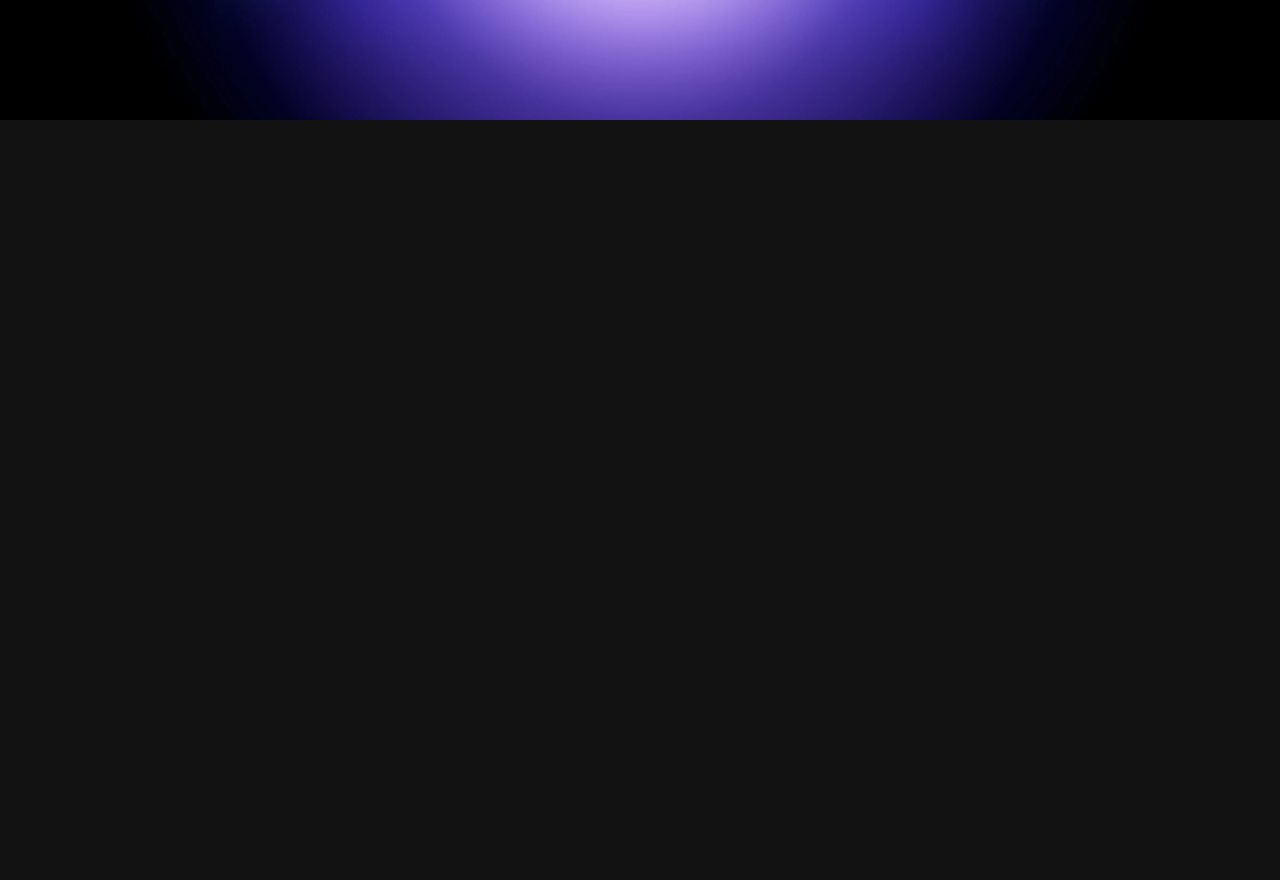
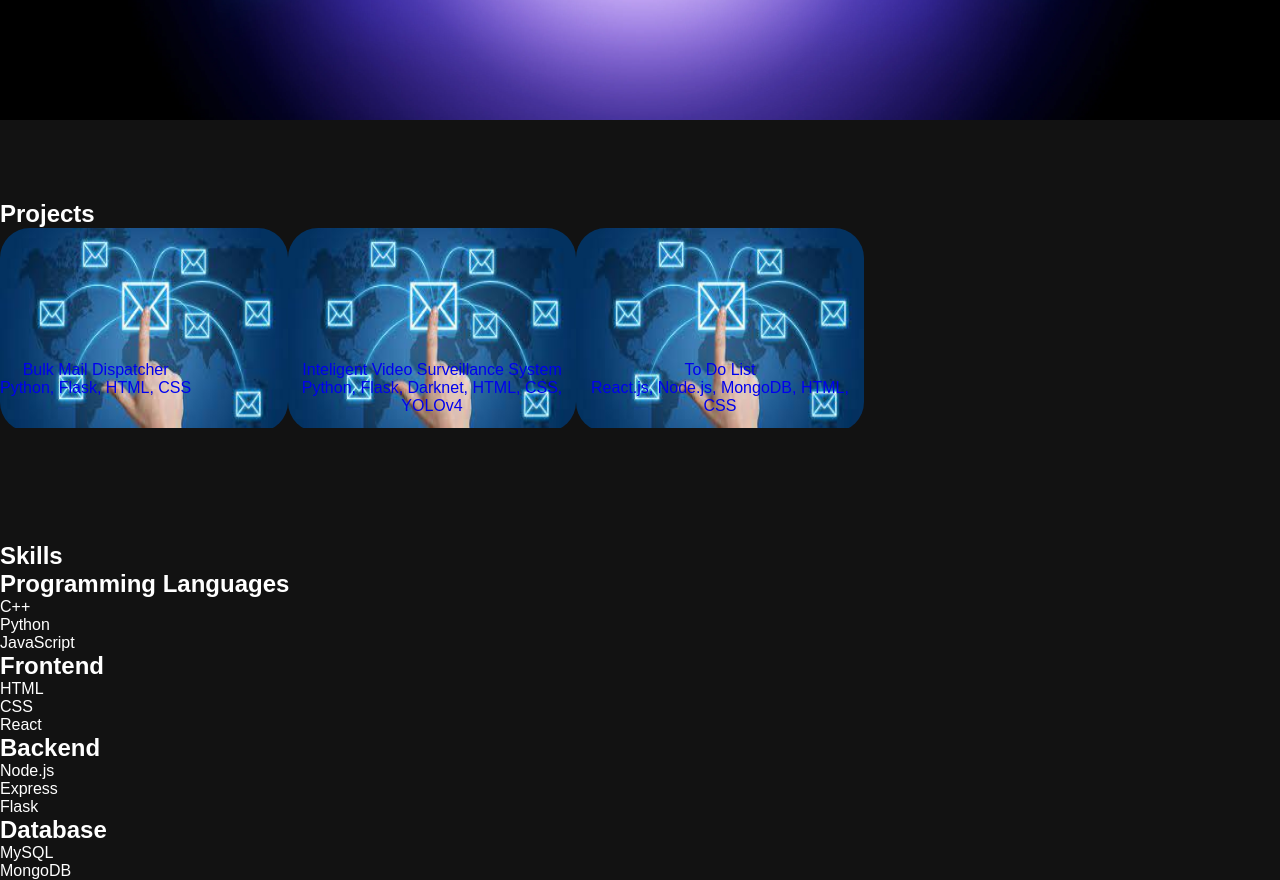
Before and after one commit to anubhavshail/Portfolio, a React (Create React App) app: page / in a window 1280 px wide. Shown: the part 680-1560 px from the top of the page. Before the commit the page ends 800 px from the top, so only its background shows below. Built offline with nearby package versions, Linux system fonts and the light colour scheme.

Commit message:
Url added in projects

```diff
--- a/src/App.css
+++ b/src/App.css
@@ -140,3 +140,49 @@ nav.navbar img {
   line-height: 1.5em;
   width: 96%;
 }
+
+/* Project Css */
+.project {
+  padding: 80px 0;
+  position: relative;
+  background-color: #121212;
+}
+
+.card {
+  position: relative;
+  border-radius: 30px;
+  overflow: hidden;
+  margin-bottom: 30px;
+}
+
+.card:hover {
+  transform: scale(1.05);
+}
+
+.card img {
+  height: 200px;
+
+}
+
+.card .card-body {
+  position: absolute;
+  text-align: center;
+  top: 65%;
+}
+
+.card .btn-primary {
+  background-color: #ff0000;
+  border-color: #f4f4f4;
+}
+
+.project .container {
+  display: flex;
+  flex-wrap: wrap;
+  justify-content: space-between;
+}
+
+.project .row {
+  display: flex;
+  flex-wrap: wrap;
+  justify-content: space-between;
+}
--- a/src/App.js
+++ b/src/App.js
@@ -1,12 +1,16 @@
 import NavBar from './components/NavBar';
 import './App.css';
 import { Banner } from './components/Banner';
+import { Skills } from './components/Skills';
+import { Projects } from './components/Projects';
 
 function App() {
   return (
     <div className="App">
       <NavBar />
       <Banner />
+      <Projects />
+      <Skills />
     </div>
   );
 }
--- a/src/components/Banner.jsx
+++ b/src/components/Banner.jsx
@@ -12,7 +12,9 @@ export const Banner = () => {
                             <div className='banner__content'>
                                 <span className='tagline'>Welcome to my Portfolio</span>
                                 <h1>Hi! I'm Anubhav Shail</h1>
-                                <p>Lorem ipsum dolor sit amet consectetur adipisicing elit. Quibusdam, voluptatibus.</p>
+                                <p>
+                                    Looking to start the career as an entry-level software engineer with a reputed firm driven by technology. Proficient in C++, Python, GIT. Skilled in Web Development. Passionate about implementing and launching new projects.
+                                </p>
                             </div>
                         </TrackVisibility>
                     </Col>
--- /dev/null
+++ b/src/components/ProjectCard.jsx
@@ -0,0 +1,23 @@
+import { Col } from 'react-bootstrap';
+import Card from 'react-bootstrap/Card';
+
+function ProjectCard({ title, description, imgUrl, gitUrl}) {
+  return (
+    <Col size={12} sm={6} md={4}>
+        <a href={gitUrl} target='_blank' rel='noopener noreferrer'>
+            <Card style={{ width: '18rem' }}>
+                <Card.Img variant="top" src={imgUrl} />
+                <Card.Body>
+                    <Card.Title>{title}</Card.Title>
+                    <Card.Text>
+                    {description}
+                    </Card.Text>
+                </Card.Body>
+            </Card>
+        </a>
+    </Col>
+
+  );
+}
+
+export default ProjectCard;
--- /dev/null
+++ b/src/components/Projects.jsx
@@ -0,0 +1,42 @@
+import { Container, Row } from "react-bootstrap"
+import ProjectCard from "./ProjectCard"
+import img1 from "../assets/img/mail.jpg"
+
+export const Projects = () => {
+
+    const projects = [
+        {
+            title: "Bulk Mail Dispatcher",
+            description: "Python, Flask, HTML, CSS",
+            imgUrl: img1,
+            gitUrl: "https://github.com/anubhavshail/Bulk_Mail_Dispatcher-.git"
+        },
+        {
+            title: "Inteligent Video Surveillance System",
+            description: "Python, Flask, Darknet, HTML, CSS, YOLOv4",
+            imgUrl: img1,
+            gitUrl: "https://github.com/anubhavshail/Video_analyzer.git"
+        },
+        {
+            title: "To Do List",
+            description: "React.js, Node.js, MongoDB, HTML, CSS ",
+            imgUrl: img1,
+            gitUrl: "g3"
+        }
+    ]
+
+    return (
+        <section className="project" id="projects">
+            <h2>Projects</h2>
+            <Container>
+                <Row>
+                    {projects.map((project, index) => {
+                        return (
+                            <ProjectCard key={index} {...project}/>
+                        )
+                    })}
+                </Row>
+            </Container>
+        </section>
+    )
+}
--- /dev/null
+++ b/src/components/Skills.jsx
@@ -0,0 +1,42 @@
+
+
+export const Skills = () => {
+    return (
+        <section className="skills">
+            <div>
+                <h1>Skills</h1>
+                <div>
+                    <h2>Programming Languages</h2>
+                    <ul>
+                        <li>C++</li>
+                        <li>Python</li>
+                        <li>JavaScript</li>
+                    </ul>
+                </div>
+                <div>
+                    <h2>Frontend</h2>
+                    <ul>
+                        <li>HTML</li>
+                        <li>CSS</li>
+                        <li>React</li>
+                    </ul>
+                </div>
+                <div>
+                    <h2>Backend</h2>
+                    <ul>
+                        <li>Node.js</li>
+                        <li>Express</li>
+                        <li>Flask</li>
+                    </ul>
+                </div>
+                <div>
+                    <h2>Database</h2>
+                    <ul>
+                        <li>MySQL</li>
+                        <li>MongoDB</li>
+                    </ul>
+                </div>
+            </div>
+        </section>
+    )
+}
```
Also changed, not shown: src/assets/img/mail.jpg (added), src/assets/img/productivity-bg-1.webp (added).
